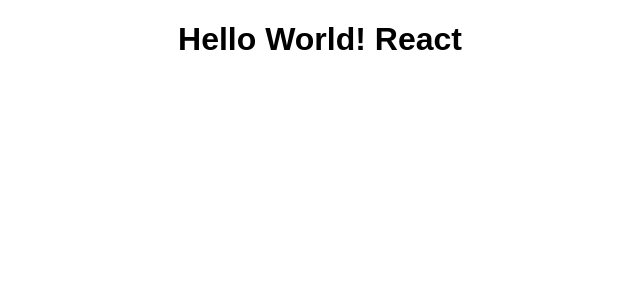
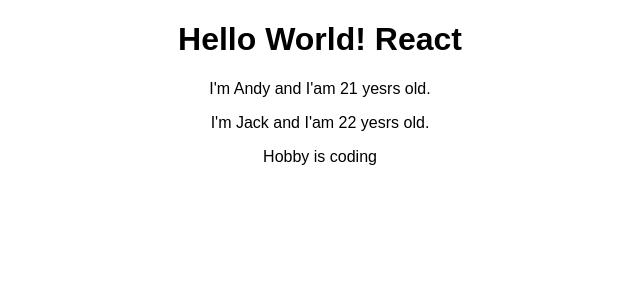
Before and after one commit to andy6804tw/create-react-app, a React (Create React App) app: page / in a window 1280 px wide. Shown: the top 300 px of the page, without its empty margins (320-960 px from the left). Built offline with nearby package versions, Linux system fonts and the light colour scheme.

Commit message:
props and children

```diff
--- a/src/App.js
+++ b/src/App.js
@@ -1,13 +1,16 @@
 import React, { Component } from 'react';
-import logo from './logo.svg';
 import './App.css';
+import Person from './Person/Person';
 
 class App extends Component {
   render() {
     return (
       <div className="App">
         <h1>Hello World! React</h1>
+        <Person name="Andy" age="21"/>
+        <Person name="Jack" age="22">Hobby is coding</Person>
       </div>
+
     );
   }
 }
--- /dev/null
+++ b/src/Person/Person.js
@@ -0,0 +1,19 @@
+import React from 'react';
+
+const person = (props) => {
+  return (
+      <div>
+        <p> I'm {props.name} and I'am {props.age} yesrs old.</p>
+        <p>{props.children}</p>
+      </div>
+  )
+};
+// class person extends React.Component {
+//   render() {
+//     return (
+//       <p> I'm {this.props.name} and I'am {this.props.age} yesrs old.</p>
+//     );
+//   }
+// }
+
+export default person;
```
